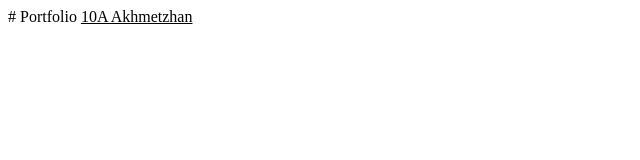
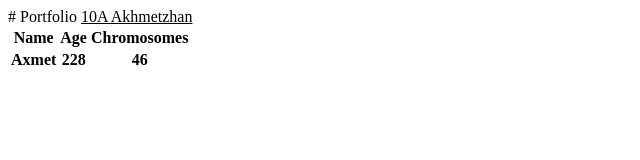
Before and after one commit to Akhmetzhan-88/Portfolio, a plain HTML site: page README.html in a window 1280 px wide. Shown: the whole page, without its empty margins (0-640 px from the left). Drawn offline with Linux system fonts and the light colour scheme.

Commit message:
Update README.html

```diff
--- a/README.html
+++ b/README.html
@@ -4,3 +4,15 @@
 	<u>10A Akhmetzhan</u>
   </body>
 </html>
+<table>
+	<tr>
+		<th>Name</th>
+		<th>Age</th>
+		<th>Chromosomes</th>
+	</tr>
+	<tr>
+		<th>Axmet</th>
+		<th>228</th>
+		<th>46</th>
+	</tr>
+</table>
```
